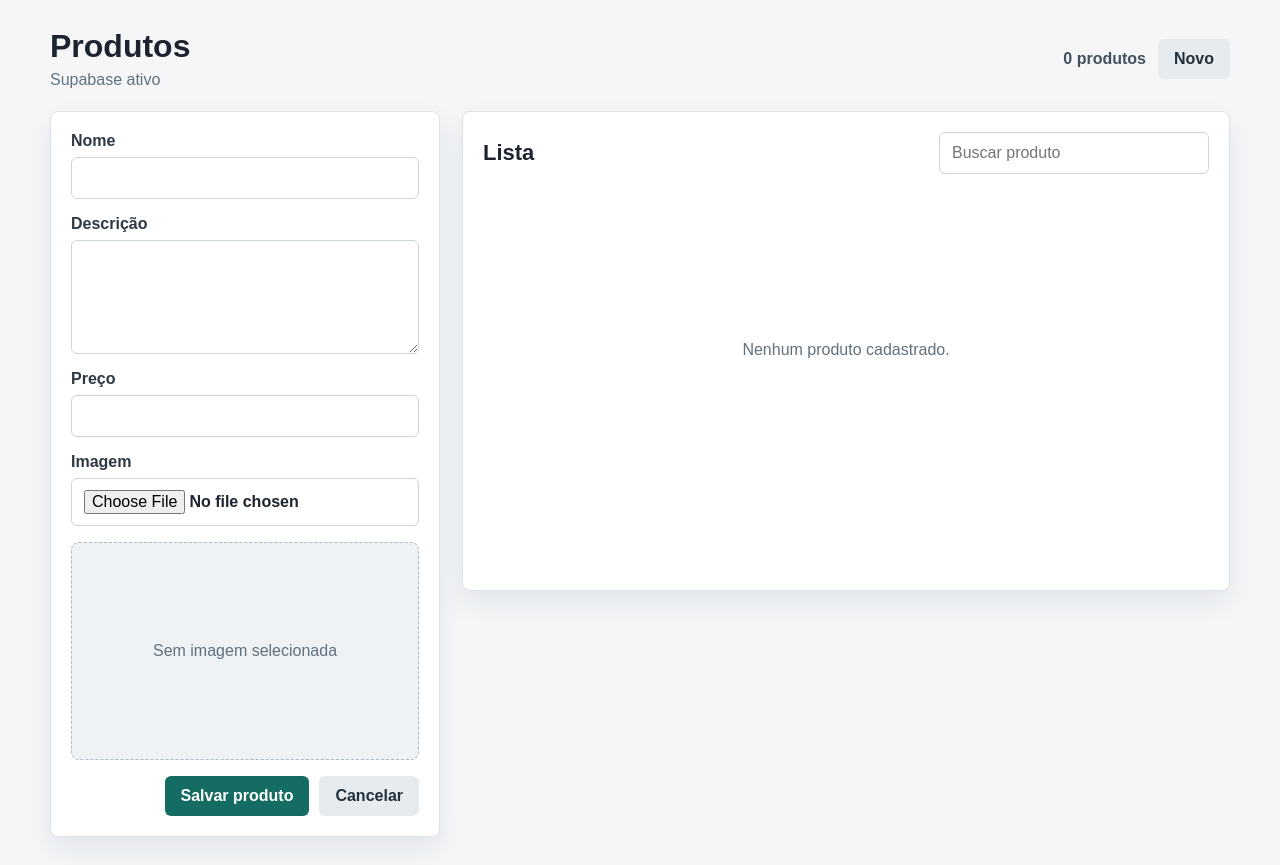
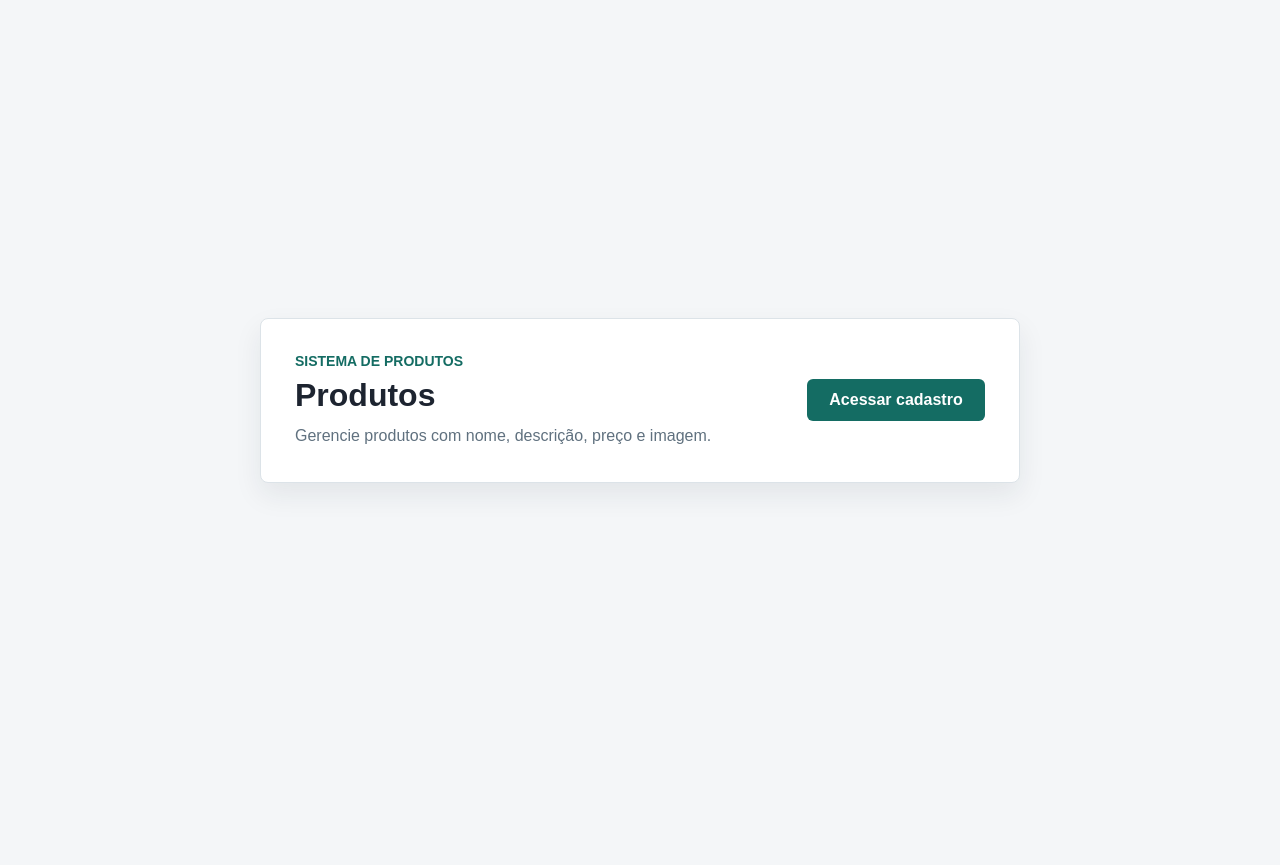
Before and after one commit to enghillner-glitch/produtos-site, a plain HTML site: page index.html in a window 1280 px wide. After the commit the page ends 800 px from the top, so only its background shows below. Drawn offline with nearby package versions, Linux system fonts and the light colour scheme; no server answers.

Commit message:
Adicionar pagina inicial

```diff
--- a/index.html
+++ b/index.html
@@ -3,86 +3,21 @@
   <head>
     <meta charset="utf-8" />
     <meta name="viewport" content="width=device-width, initial-scale=1" />
-    <title>Cadastro de Produtos</title>
+    <title>Produtos</title>
     <link rel="stylesheet" href="./styles.css" />
   </head>
   <body>
-    <main class="app-shell">
-      <section class="toolbar" aria-label="Resumo do cadastro">
+    <main class="home-shell">
+      <section class="home-hero" aria-label="Página inicial">
         <div>
+          <p class="eyebrow">Sistema de produtos</p>
           <h1>Produtos</h1>
-          <p id="storageStatus">Banco local ativo</p>
+          <p class="home-copy">
+            Gerencie produtos com nome, descrição, preço e imagem.
+          </p>
         </div>
-        <div class="metrics">
-          <span id="totalProducts">0 produtos</span>
-          <button class="secondary" id="clearFormButton" type="button">Novo</button>
-        </div>
-      </section>
-
-      <section class="workspace">
-        <form class="editor" id="productForm">
-          <input type="hidden" id="productId" />
-
-          <label>
-            Nome
-            <input id="name" name="name" type="text" autocomplete="off" required maxlength="120" />
-          </label>
-
-          <label>
-            Descrição
-            <textarea id="description" name="description" rows="5" required maxlength="900"></textarea>
-          </label>
-
-          <label>
-            Preço
-            <input id="price" name="price" type="number" min="0" step="0.01" required />
-          </label>
-
-          <label>
-            Imagem
-            <input id="image" name="image" type="file" accept="image/*" />
-          </label>
-
-          <div class="preview" id="imagePreview">
-            <span>Sem imagem selecionada</span>
-          </div>
-
-          <div class="actions">
-            <button type="submit" id="submitButton">Salvar produto</button>
-            <button class="secondary" id="cancelButton" type="button">Cancelar</button>
-          </div>
-        </form>
-
-        <section class="list-panel" aria-label="Produtos cadastrados">
-          <div class="list-header">
-            <h2>Lista</h2>
-            <input id="search" type="search" placeholder="Buscar produto" autocomplete="off" />
-          </div>
-          <div class="product-grid" id="productGrid"></div>
-          <div class="empty-state" id="emptyState">
-            Nenhum produto cadastrado.
-          </div>
-        </section>
+        <a class="primary-link" href="./cadastro.html">Acessar cadastro</a>
       </section>
     </main>
-
-    <template id="productCardTemplate">
-      <article class="product-card">
-        <div class="product-image"></div>
-        <div class="product-body">
-          <h3></h3>
-          <p></p>
-          <strong></strong>
-        </div>
-        <div class="card-actions">
-          <button class="secondary edit-button" type="button">Editar</button>
-          <button class="danger delete-button" type="button">Apagar</button>
-        </div>
-      </article>
-    </template>
-
-    <script src="./config.js"></script>
-    <script src="https://cdn.jsdelivr.net/npm/@supabase/supabase-js@2"></script>
-    <script src="./app.js"></script>
   </body>
 </html>
--- a/styles.css
+++ b/styles.css
@@ -13,6 +13,10 @@ body {
   margin: 0;
   min-height: 100vh;
   background: #f4f6f8;
+}
+
+a {
+  color: inherit;
 }
 
 button,
@@ -56,6 +60,71 @@ button.danger:hover {
   width: min(1180px, calc(100% - 32px));
   margin: 0 auto;
   padding: 28px 0;
+}
+
+.home-shell {
+  align-items: center;
+  display: flex;
+  min-height: 100vh;
+  padding: 28px 16px;
+}
+
+.home-hero {
+  align-items: center;
+  background: #ffffff;
+  border: 1px solid #dce3e8;
+  border-radius: 8px;
+  box-shadow: 0 12px 28px rgba(29, 36, 48, 0.08);
+  display: flex;
+  gap: 24px;
+  justify-content: space-between;
+  margin: 0 auto;
+  max-width: 760px;
+  padding: 34px;
+  width: 100%;
+}
+
+.eyebrow {
+  color: #146c63;
+  font-size: 14px;
+  font-weight: 700;
+  margin-bottom: 8px;
+  text-transform: uppercase;
+}
+
+.home-copy {
+  color: #60717f;
+  line-height: 1.5;
+  margin-top: 10px;
+  max-width: 440px;
+}
+
+.primary-link {
+  background: #146c63;
+  border-radius: 6px;
+  color: #ffffff;
+  display: inline-flex;
+  font-weight: 700;
+  justify-content: center;
+  min-width: 178px;
+  padding: 12px 18px;
+  text-decoration: none;
+}
+
+.primary-link:hover {
+  background: #0f5b54;
+}
+
+.back-link {
+  color: #146c63;
+  display: inline-block;
+  font-weight: 700;
+  margin-bottom: 8px;
+  text-decoration: none;
+}
+
+.back-link:hover {
+  text-decoration: underline;
 }
 
 .toolbar {
@@ -259,7 +328,8 @@ textarea:focus {
 @media (max-width: 840px) {
   .toolbar,
   .workspace,
-  .list-header {
+  .list-header,
+  .home-hero {
     display: grid;
   }
 
```
Also changed, not shown: cadastro.html (added, +89 -0 lines).
